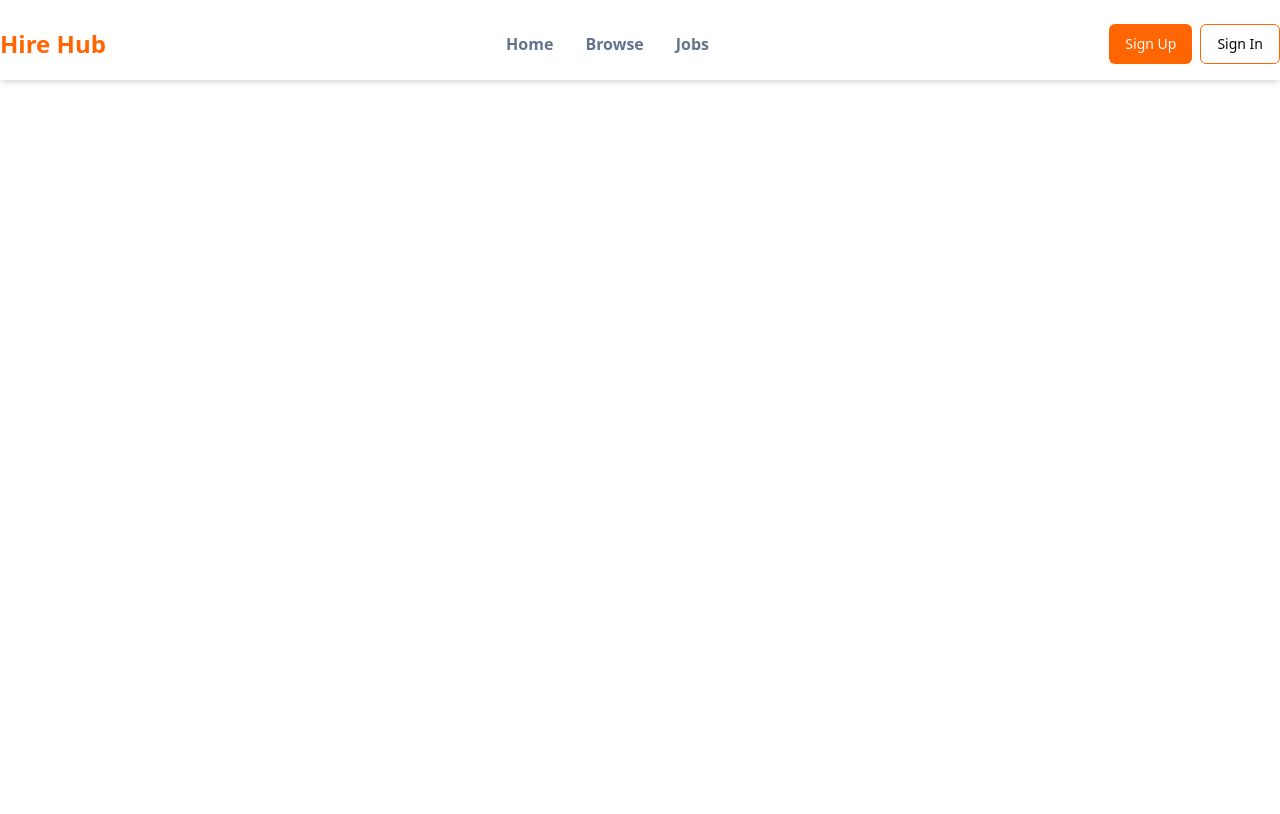
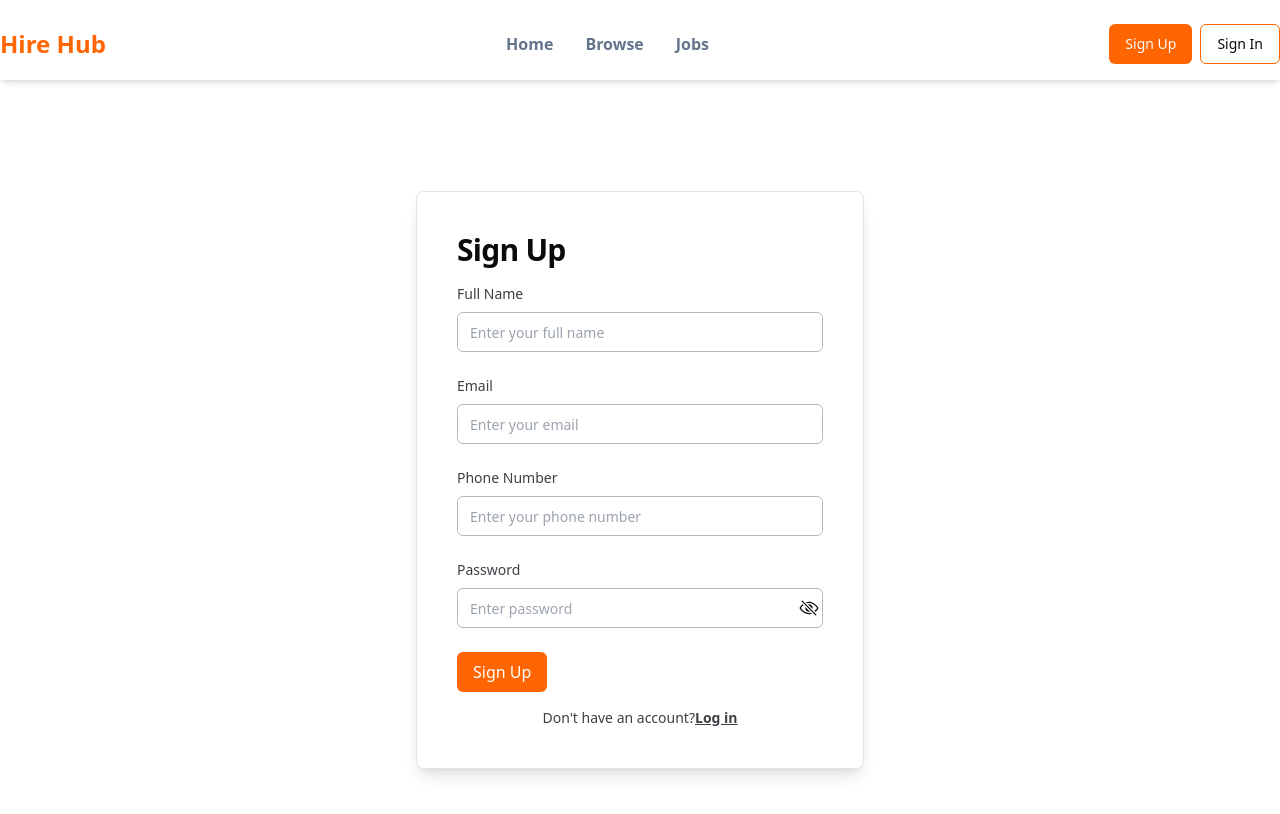
Before and after one commit to sakibhasansufi/hire-hub, a React (Vite) app in the folder frontend/: page /signUp in a window 1280 px wide. Shown: the top 814 px of the page. Built offline with nearby package versions, Linux system fonts and the light colour scheme.

Commit message:
sign up and log in page ui coding part done

```diff
--- a/frontend/package.json
+++ b/frontend/package.json
@@ -22,6 +22,7 @@
     "react": "^18.3.1",
     "react-dom": "^18.3.1",
     "react-helmet-async": "^2.0.5",
+    "react-icons": "^5.3.0",
     "react-redux": "^9.1.2",
     "react-router-dom": "^6.26.2",
     "tailwind-merge": "^2.5.2",
--- a/frontend/src/App.tsx
+++ b/frontend/src/App.tsx
@@ -4,12 +4,14 @@ import Navbar from "./pages/shared/Navbar";
 import Browse from "./pages/Browse";
 import Jobs from "./pages/Jobs";
 import Home from "./pages/Home/Home";
+import SignUp from "./pages/auth/SignUp";
+import Login from "./pages/auth/Login";
 
 function App() {
 
   return (
     <section>
-      <div>
+      <div className="sticky top-0 bg-white z-50">
         <Navbar />
       </div>
       <div>
@@ -17,6 +19,8 @@ function App() {
           <Route path="/" element={<Home />} />
           <Route path="/browse" element={<Browse />} />
           <Route path="/jobs" element={<Jobs />} />
+          <Route path="/signUp" element={<SignUp />} />
+          <Route path="/login" element={<Login />} />
         </Routes>
       </div>
 
--- /dev/null
+++ b/frontend/src/pages/auth/Login.tsx
@@ -0,0 +1,63 @@
+import { Link } from "react-router-dom";
+import { BsEye } from "react-icons/bs";
+import { IoEyeOffOutline } from "react-icons/io5";
+import { useState } from "react";
+
+
+const Login = () => {
+    const [seePassword, setSeePassword] = useState(false);
+    return (
+        <section className="min-h-screen flex items-center">
+            <div className="mx-auto w-full max-w-md space-y-4 rounded-lg border bg-white p-7 shadow-lg sm:p-10 dark:border-zinc-700 dark:bg-zinc-900">
+                <h1 className="text-3xl font-semibold tracking-tight">Log in</h1>
+
+                <form action="#" className="space-y-6">
+                    <div className="space-y-2 text-sm">
+                        <label htmlFor="username" className="block text-zinc-700 dark:text-zinc-300 font-medium">
+                            Email
+                        </label>
+                        <input
+                            className="flex h-10 w-full rounded-md border px-3 py-2 text-sm focus:border-[#FF6500] focus-visible:outline-none border-[#B7B7B7]"
+                            placeholder="Enter your email"
+                            name="email"
+                            type="email"
+                            required
+                        />
+                    </div>
+                    <div className="space-y-2 text-sm">
+                        <label htmlFor="password" className="block text-zinc-700 dark:text-zinc-300 font-medium">
+                            Password
+                        </label>
+                        <div className="flex items-center">
+                            <input
+                                className="flex h-10 w-full rounded-md border px-3 py-2 text-sm focus:border-[#FF6500] focus-visible:outline-none border-[#B7B7B7]"
+                                id="password"
+                                placeholder="Enter password"
+                                name="password"
+                                type={seePassword ? "text" : "password"}
+                                required
+                            />
+                            <span onClick={() => setSeePassword(!seePassword)} className="-ml-6">
+                                {
+                                    seePassword ? <BsEye className="text-xl"></BsEye> : <IoEyeOffOutline className="text-xl"></IoEyeOffOutline>
+                                }
+                            </span>
+                        </div>
+
+
+                    </div>
+                    <button className="rounded-md bg-[#FF6500] px-4 py-2 text-white transition-colors hover:bg-[#B7B7B7] dark:bg-sky-700">Log in</button>
+                </form>
+                <p className="text-center text-sm text-zinc-700 dark:text-zinc-300">
+                    Don&apos;t have an account?
+                    <Link to='/signUp' className="font-semibold underline hover:text-[#FF6500]">
+                        Sign Up
+                    </Link>
+                </p>
+            </div>
+        </section>
+
+    );
+};
+
+export default Login;
--- /dev/null
+++ b/frontend/src/pages/auth/SignUp.tsx
@@ -0,0 +1,92 @@
+import { Link } from "react-router-dom";
+import { IoEyeOffOutline } from "react-icons/io5";
+import { BsEye } from "react-icons/bs";
+import { useState } from "react";
+
+
+const SignUp = () => {
+    const [seePassword, setSeePassword] = useState(false);
+
+    return (
+        <section className="min-h-screen flex items-center">
+        <div className="mx-auto w-full max-w-md space-y-4 rounded-lg border bg-white p-7 shadow-lg sm:p-10 dark:border-zinc-700 dark:bg-zinc-900">
+            <h1 className="text-3xl font-semibold tracking-tight">Sign Up</h1>
+
+            <form action="#" className="space-y-6">
+            <div className="space-y-2 text-sm">
+                        <label htmlFor="username" className="block text-zinc-700 dark:text-zinc-300 font-medium">
+                            Full Name
+                        </label>
+                        <input
+                            className="flex h-10 w-full rounded-md border px-3 py-2 text-sm focus:border-[#FF6500] focus-visible:outline-none border-[#B7B7B7]"
+                            placeholder="Enter your full name"
+                            name="fullName"
+                            type="text"
+                            required
+                        />
+                    </div>
+
+
+                <div className="space-y-2 text-sm">
+                    <label htmlFor="username" className="block text-zinc-700 dark:text-zinc-300 font-medium">
+                        Email
+                    </label>
+                    <input
+                        className="flex h-10 w-full rounded-md border px-3 py-2 text-sm focus:border-[#FF6500] focus-visible:outline-none border-[#B7B7B7]"
+                        placeholder="Enter your email"
+                        name="email"
+                        type="email"
+                        required
+                    />
+                </div>
+
+
+                <div className="space-y-2 text-sm">
+                    <label htmlFor="username" className="block text-zinc-700 dark:text-zinc-300 font-medium">
+                        Phone Number
+                    </label>
+                    <input
+                        className="flex h-10 w-full rounded-md border px-3 py-2 text-sm focus:border-[#FF6500] focus-visible:outline-none border-[#B7B7B7]"
+                        placeholder="Enter your phone number"
+                        name="phoneNumber"
+                        type="text"
+                        required
+                    />
+                </div>
+
+
+                <div className="space-y-2 text-sm">
+                    <label htmlFor="password" className="block text-zinc-700 dark:text-zinc-300 font-medium">
+                        Password
+                    </label>
+
+                    <div className="flex items-center">
+                            <input
+                                className="flex h-10 w-full rounded-md border px-3 py-2 text-sm focus:border-[#FF6500] focus-visible:outline-none border-[#B7B7B7]"
+                                placeholder="Enter password"
+                                name="password"
+                                type={seePassword ? "text" : "password"}
+                                required
+                            />
+                            <span onClick={() => setSeePassword(!seePassword)} className="-ml-6">
+                                {
+                                    seePassword ? <BsEye className="text-xl"></BsEye> : <IoEyeOffOutline className="text-xl"></IoEyeOffOutline>
+                                }
+                            </span>
+                        </div>
+
+                </div>
+                <button className="rounded-md bg-[#FF6500] px-4 py-2 text-white transition-colors hover:bg-[#B7B7B7] dark:bg-sky-700">Sign Up</button>
+            </form>
+            <p className="text-center text-sm text-zinc-700 dark:text-zinc-300">
+                Don&apos;t have an account?
+                <Link to='/login' className="font-semibold underline ">
+                    Log in
+                </Link>
+            </p>
+        </div>
+    </section>
+    );
+};
+
+export default SignUp;
--- a/frontend/src/pages/shared/Navbar.tsx
+++ b/frontend/src/pages/shared/Navbar.tsx
@@ -1,13 +1,13 @@
 import { useState } from 'react';
 import { Button } from "@/components/ui/button";
-import { NavLink } from "react-router-dom";
+import { Link, NavLink } from "react-router-dom";
 import { Popover, PopoverContent, PopoverTrigger } from '@/components/ui/popover';
 import { Avatar, AvatarImage } from '@/components/ui/avatar';
 import { LogOut, User2 } from 'lucide-react';
 
 const Navbar = () => {
     const [isMobileMenuOpen, setMobileMenuOpen] = useState(false);
-    const user = false; // Assuming user is logged in for testing purposes
+    const user = false;
 
     const toggleMobileMenu = () => {
         setMobileMenuOpen(!isMobileMenuOpen);
@@ -15,7 +15,7 @@ const Navbar = () => {
 
     return (
         <div>
-            <section className="shadow-md">
+            <section className="shadow-md ">
                 <nav className="max-w-7xl mx-auto mt-2 py-4 px-4 md:px-0">
                     <div className="flex items-center justify-between">
                         <h1 className="text-2xl font-bold text-[#FF6500]">Hire Hub</h1>
@@ -25,17 +25,17 @@ const Navbar = () => {
                             <NavLink to='/' className={({ isActive }) =>
                                 isActive
                                     ? "font-bold pb-5 mb-[-26px] border-b-4 border-[#FF6500]"
-                                    : "font-bold text-slate-500"
+                                    : "font-bold text-slate-500 hover:text-black hover:pb-5 hover:mb-[-26px] hover:border-b-4 hover:border-[#B7B7B7]"
                             }>Home</NavLink>
                             <NavLink to='/browse' className={({ isActive }) =>
                                 isActive
                                     ? "font-bold pb-5 mb-[-26px] border-b-4 border-[#FF6500]"
-                                    : "font-bold text-slate-500"
+                                    : "font-bold text-slate-500 hover:text-black hover:pb-5 hover:mb-[-26px] hover:border-b-4 hover:border-[#B7B7B7]"
                             }>Browse</NavLink>
                             <NavLink to='/jobs' className={({ isActive }) =>
                                 isActive
                                     ? "font-bold pb-5 mb-[-26px] border-b-4 border-[#FF6500]"
-                                    : "font-bold text-slate-500"
+                                    : "font-bold text-slate-500 hover:text-black hover:pb-5 hover:mb-[-26px] hover:border-b-4 hover:border-[#B7B7B7]"
                             }>Jobs</NavLink>
                         </div>
 
@@ -87,8 +87,8 @@ const Navbar = () => {
                         <div className="hidden md:flex items-center">
                             {!user && (
                                 <div>
-                                    <Button className="bg-[#FF6500] hover:bg-[#B7B7B7]">Sign Up</Button>
-                                    <Button variant='outline' className="ml-2 border border-[#FF6500]">Sign In</Button>
+                                    <Link to='/signUp'><Button className="bg-[#FF6500] hover:bg-[#B7B7B7]">Sign Up</Button></Link>
+                                    <Link to='/login'><Button variant='outline' className="ml-2 border border-[#FF6500]">Sign In</Button></Link>
                                 </div>
                             )}
                             {user && <Popover >
```
Also changed, not shown: 1 other file (tests, documents, lock files or other folders).
